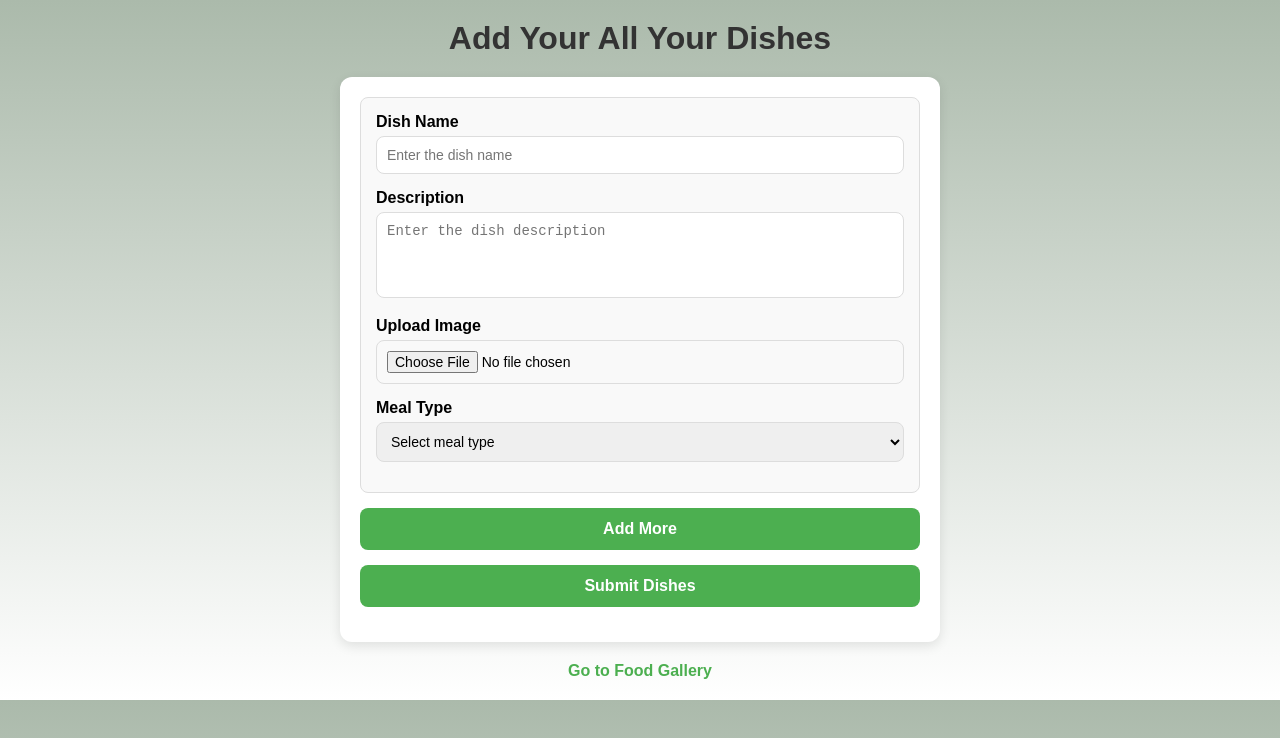
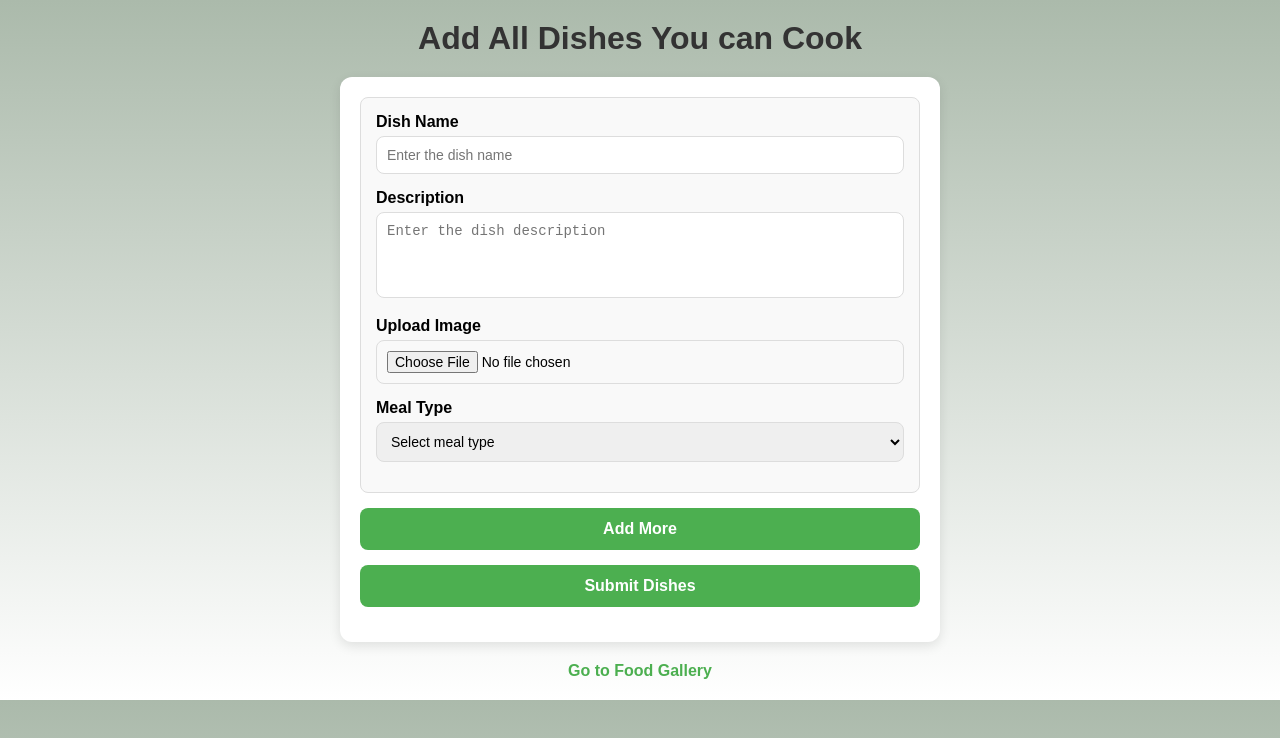
Before and after one commit to Imti-imsong/DecideYourMeal, a plain HTML site: page index.html in a window 1280 px wide. Drawn offline with Linux system fonts and the light colour scheme.

Commit message:
Update index.html

```diff
--- a/index.html
+++ b/index.html
@@ -103,7 +103,7 @@
     </style>
 </head>
 <body>
-    <h1>Add Your All Your Dishes</h1>
+    <h1>Add All Dishes You can Cook</h1>
     <div class="form-container">
         <form id="dishForm">
             <div id="dishList">
```
